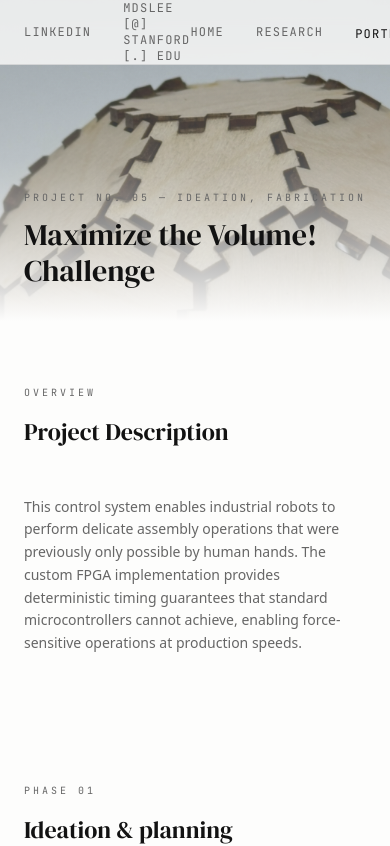
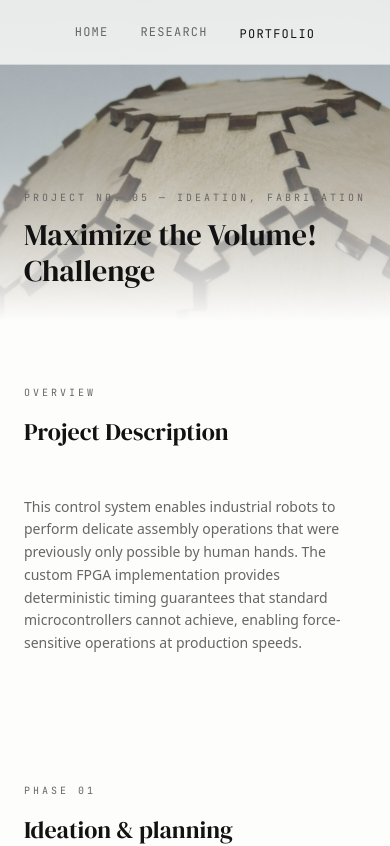
Before and after one commit to mdslee/mdslee.github.io, a React (Vite) app: page /#/portfolio/project-5 in a window 390 px wide. Shown: the top 846 px of the page. Built offline with nearby package versions, Linux system fonts and the light colour scheme.

Commit message:
Update Header.jsx

```diff
--- a/src/components/layout/Header.jsx
+++ b/src/components/layout/Header.jsx
@@ -34,9 +34,9 @@ export default function Header() {
   return (
     <header className="fixed top-0 left-0 right-0 z-50">
       <div className="backdrop-blur-md bg-background/80 border-b border-foreground/10">
-        <nav className="max-w-screen-2xl mx-auto px-6 md:px-12 h-16 flex items-center justify-between">
+        <nav className="max-w-screen-2xl mx-auto px-6 md:px-12 h-16 flex items-center justify-center md:justify-between">
 
-          <div className="flex items-center gap-8 md:gap-12">
+          <div className="hidden md:flex items-center gap-8 md:gap-12">
             <Link
               to="https://www.linkedin.com/in/madisonsuminlee/"
               target="_blank"
@@ -59,7 +59,7 @@ export default function Header() {
 
           </div>
 
-          <div className="flex items-center gap-8 md:gap-12">
+          <div className="flex items-center justify-center gap-8 md:gap-12 w-full md:w-auto">
             <Link
               to="/"
               className={`font-mono text-xs tracking-widest uppercase transition-colors duration-300 hover:text-foreground ${
@@ -105,7 +105,30 @@ export default function Header() {
             onMouseEnter={handleMouseEnter}
             onMouseLeave={handleMouseLeave}
           >
-
+            <div className="max-w-screen-2xl mx-auto px-6 md:px-12 py-8">
+              <div className="grid grid-cols-2 md:grid-cols-5 gap-6">
+                {projects.map((project, index) => (
+                  <Link
+                    key={project.id}
+                    to={project.path}
+                    className="group"
+                  >
+                    <motion.div
+                      initial={{ opacity: 0, y: 10 }}
+                      animate={{ opacity: 1, y: 0 }}
+                      transition={{ delay: index * 0.06, duration: 0.4 }}
+                    >
+                      <p className="font-mono text-[10px] text-muted-foreground mb-2 tracking-widest">
+                        Project No. {String(index + 1).padStart(2, "0")}
+                      </p>
+                      <p className="font-heading text-sm leading-snug group-hover:text-muted-foreground transition-colors duration-300">
+                        {project.title}
+                      </p>
+                    </motion.div>
+                  </Link>
+                ))}
+              </div>
+            </div>
           </motion.div>
         )}
       </AnimatePresence>
```
